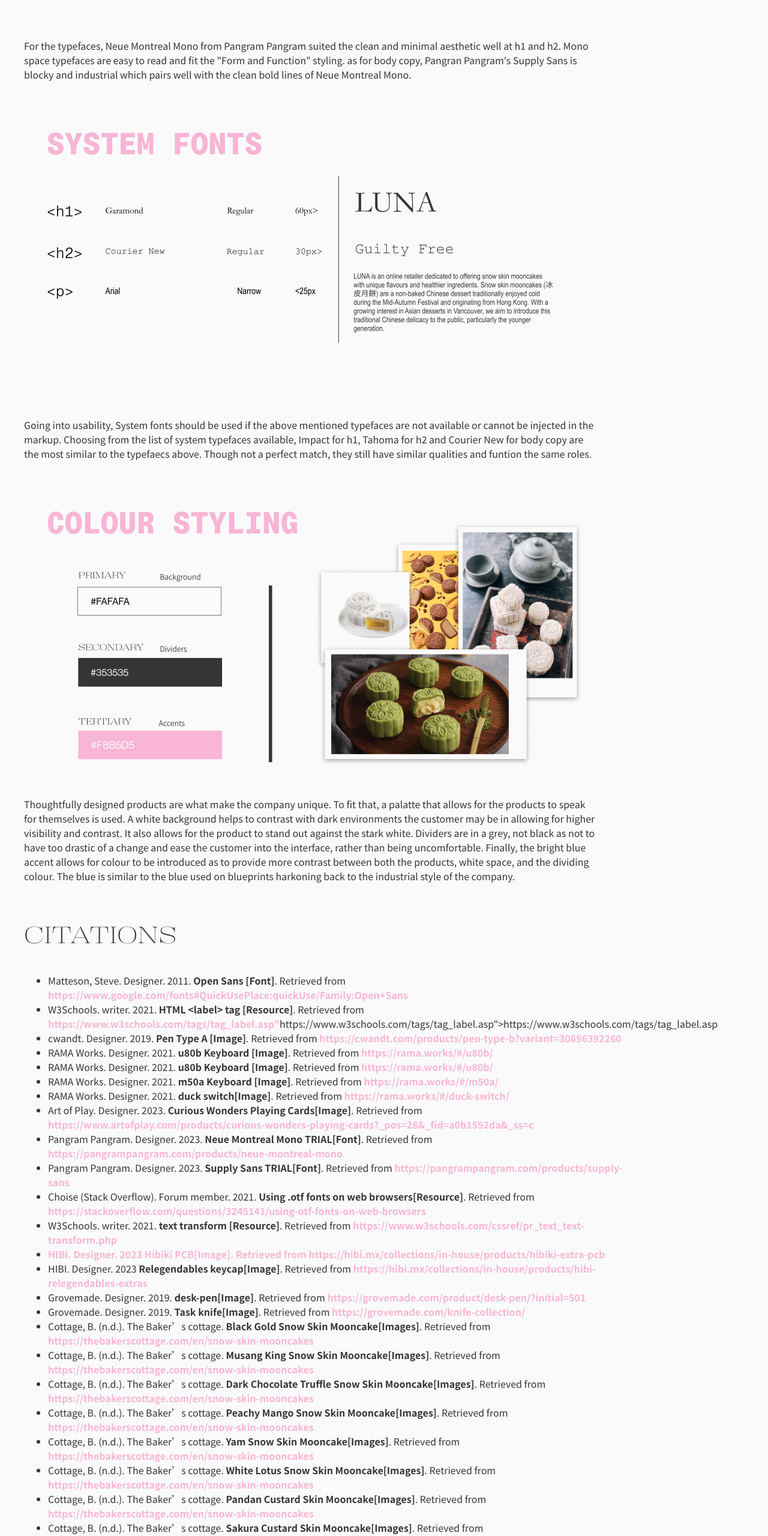
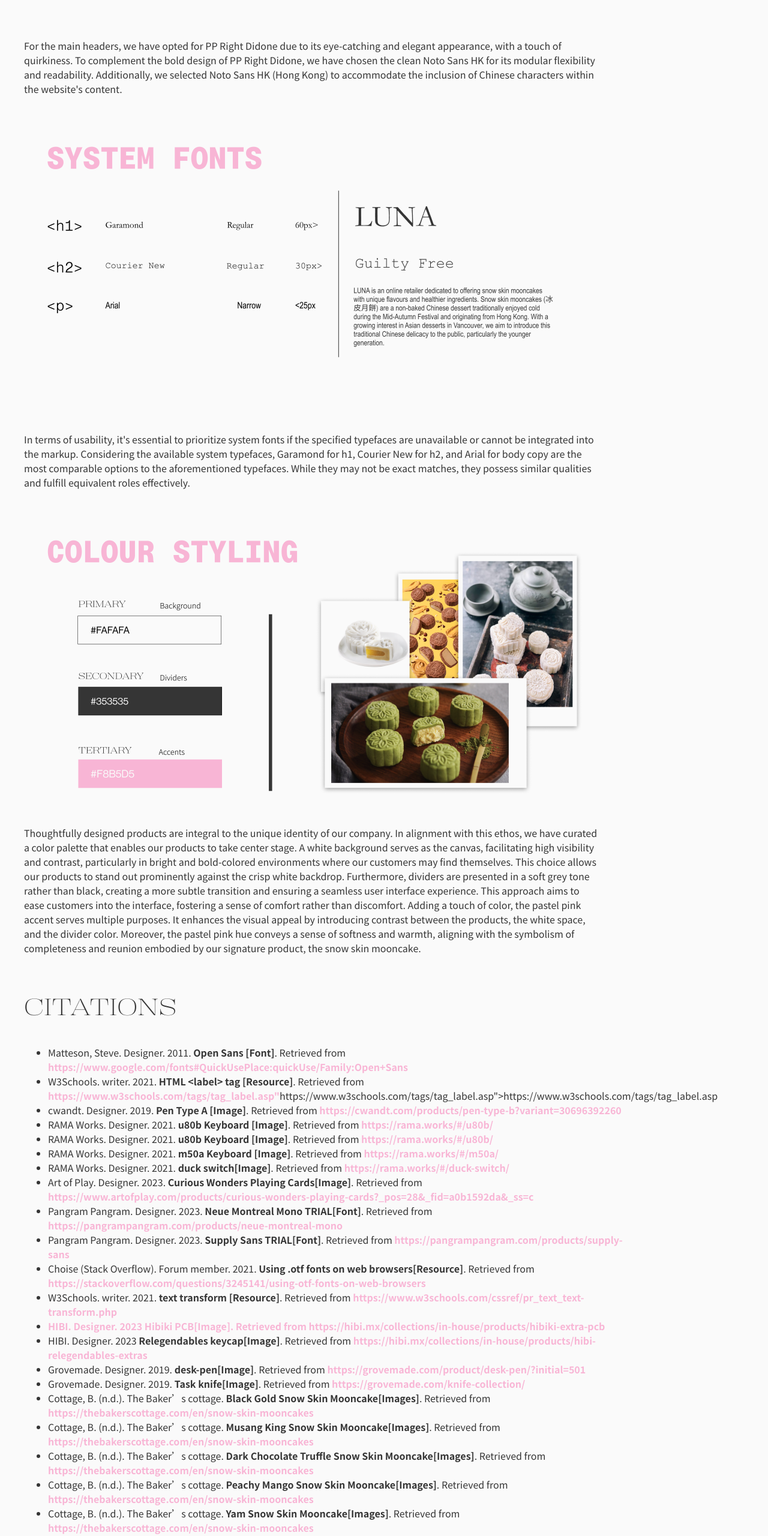
Before and after one commit to jeffrey-su/IAT_339_P02-, a plain HTML site: page IAT_339_P01-Process#301451158_V2/index.html in a window 1280 px wide. Shown: the part 9440-12000 px from the top of the page at 60% size. Drawn offline with Linux system fonts and the light colour scheme.

Commit message:
FEB 12
- edited the branding writeups
- updated all the citation

```diff
--- a/IAT_339_P01-Process#301451158_V2/index.html
+++ b/IAT_339_P01-Process#301451158_V2/index.html
@@ -547,18 +547,17 @@
 
         <div class="brandingBox">
             <img class="brandingimg1" src="img/typeStyling1920x1080.png" width="960" height="540" alt="type styling">
-            <p class="brandingp1">For the typefaces, Neue Montreal Mono from Pangram Pangram suited the clean and minimal aesthetic well at h1 and h2. Mono space typefaces are easy to read and fit the "Form and Function" styling.
-            as for body copy, Pangran Pangram's Supply Sans  is blocky and industrial which pairs well with the clean bold lines of Neue Montreal Mono.</p>
+            <p class="brandingp1">For the main headers, we have opted for PP Right Didone due to its eye-catching and elegant appearance, with a touch of quirkiness. To complement the bold design of PP Right Didone, we have chosen the clean Noto Sans HK for its modular flexibility and readability. Additionally, we selected Noto Sans HK (Hong Kong) to accommodate the inclusion of Chinese characters within the website's content.</p>
 
             <img class="brandingimg2" src="img/systemFonts1920x1080.png" width="960" height="540" alt="system font styling ">
-            <p lass="brandingp2">Going into usability, System fonts should be used if the above mentioned typefaces are not available or cannot be injected in the markup. Choosing from the list of system typefaces available,
-            Impact for h1, Tahoma for h2 and Courier New for body copy are the most similar to the typefaecs above. Though not a perfect match, they still have similar qualities and funtion the same roles.</p>
+            <p lass="brandingp2">In terms of usability, it's essential to prioritize system fonts if the specified typefaces are unavailable or cannot be integrated into the markup. Considering the available system typefaces, Garamond for h1, Courier New for h2, and Arial for body copy are the most comparable options to the aforementioned typefaces. While they may not be exact matches, they possess similar qualities and fulfill equivalent roles effectively.</p>
 
             <img class="brandingimg3" src="img/colourStyling1920x1080.png" width="960" height="540" alt="colour styling">
-            <p lass="brandingp3">Thoughtfully designed products are what make the company unique. To fit that, a palatte that allows for the products to speak for themselves is used. A white background helps to contrast with dark environments
-            the customer may be in allowing for higher visibility and contrast. It also allows for the product to stand out against the stark white. Dividers are in a grey, not black as not to have too drastic of a change
-            and ease the customer into the interface, rather than being uncomfortable. Finally, the bright blue accent allows for colour to be introduced as to provide more contrast between both the products, white space, and
-            the dividing colour. The blue is similar to the blue used on blueprints harkoning back to the industrial style of the company.</p>
+            <p lass="brandingp3">Thoughtfully designed products are integral to the unique identity of our company. In alignment with this ethos, we have curated a color palette that enables our products to take center stage. A white background serves as the canvas, facilitating high visibility and contrast, particularly in bright and bold-colored environments where our customers may find themselves. This choice allows our products to stand out prominently against the crisp white backdrop.
+
+                Furthermore, dividers are presented in a soft grey tone rather than black, creating a more subtle transition and ensuring a seamless user interface experience. This approach aims to ease customers into the interface, fostering a sense of comfort rather than discomfort.
+
+                Adding a touch of color, the pastel pink accent serves multiple purposes. It enhances the visual appeal by introducing contrast between the products, the white space, and the divider color. Moreover, the pastel pink hue conveys a sense of softness and warmth, aligning with the symbolism of completeness and reunion embodied by our signature product, the snow skin mooncake.</p>
         </div>
 
 
@@ -597,9 +596,28 @@
 
         <li>Cottage, B. (n.d.). The Baker’s cottage. <strong>White Lotus Snow Skin Mooncake[Images]</strong>. Retrieved from <a href="https://thebakerscottage.com/en/snow-skin-mooncakes ">https://thebakerscottage.com/en/snow-skin-mooncakes </a></li>
 
-        <li>Cottage, B. (n.d.). The Baker’s cottage. <strong>Pandan Custard Skin Mooncake[Images]</strong>. Retrieved from <a href="https://thebakerscottage.com/en/snow-skin-mooncakes ">https://thebakerscottage.com/en/snow-skin-mooncakes </a></li>
+        <li>Cottage, B. (n.d.). The Baker’s cottage. <strong>Pandan Custard Snow Skin Mooncake[Images]</strong>. Retrieved from <a href="https://thebakerscottage.com/en/snow-skin-mooncakes ">https://thebakerscottage.com/en/snow-skin-mooncakes </a></li>
 
-        <li>Cottage, B. (n.d.). The Baker’s cottage. <strong>Sakura Custard Skin Mooncake[Images]</strong>. Retrieved from <a href="https://thebakerscottage.com/en/snow-skin-mooncakes ">https://thebakerscottage.com/en/snow-skin-mooncakes </a></li>
+        <li>Cottage, B. (n.d.). The Baker’s cottage. <strong>Sakura Custard Snow Skin Mooncake[Images]</strong>. Retrieved from <a href="https://thebakerscottage.com/en/snow-skin-mooncakes ">https://thebakerscottage.com/en/snow-skin-mooncakes </a></li>
+
+        <li>Cottage, B. (n.d.). Ding Mooncake. (n.d.). Snow Skin Mooncake – Mooncake Singapore: Award-winning Mooncakes by Ding Bakery. Mooncake Singapore | Award-Winning Mooncakes by Ding Bakery - Premium Mooncakes Masterly Handmade to Perfection. <strong>Avocado Snow Skin Mooncake[Image]</strong>. Retrieved from <a href="https://www.dingmooncake.com/product-category/mooncake/snow-skin-mooncake/ ">https://www.dingmooncake.com/product-category/mooncake/snow-skin-mooncake/</a></li>
+
+        <li>Cottage, B. (n.d.). Ding Mooncake. (n.d.). Snow Skin Mooncake – Mooncake Singapore: Award-winning Mooncakes by Ding Bakery. Mooncake Singapore | Award-Winning Mooncakes by Ding Bakery - Premium Mooncakes Masterly Handmade to Perfection. <strong>Hazelnut Snow Skin Mooncake[Image]</strong>. Retrieved from <a href="https://www.dingmooncake.com/product-category/mooncake/snow-skin-mooncake/ ">https://www.dingmooncake.com/product-category/mooncake/snow-skin-mooncake/</a></li>
+
+        <li>Cottage, B. (n.d.). Ding Mooncake. (n.d.). Snow Skin Mooncake – Mooncake Singapore: Award-winning Mooncakes by Ding Bakery. Mooncake Singapore | Award-Winning Mooncakes by Ding Bakery - Premium Mooncakes Masterly Handmade to Perfection. <strong>Coconut Snow Skin Mooncake[Image]</strong>. Retrieved from <a href="https://www.dingmooncake.com/product-category/mooncake/snow-skin-mooncake/ ">https://www.dingmooncake.com/product-category/mooncake/snow-skin-mooncake/</a></li>
+
+        <li>Jasma, J. (2022, August 15). Blue Snow Skin Mooncakes. Jasma Fusion Cuisine. <strong>Blue Snow Skin Mooncakes[Image]</strong>. Retrieved from <a href="https://www.dingmooncake.com/product-category/mooncake/snow-skin-mooncake/ ">https://www.dingmooncake.com/product-category/mooncake/snow-skin-mooncake/</a></li>
+
+        <li>Guo, W. (2022, August 2). Snow skin mooncake with custard filling (冰皮月饼). Red House Spice. <strong>Green Custard Snow Skin Mooncake[Image]</strong>. Retrieved from <a href="https://www.dingmooncake.com/product-category/mooncake/snow-skin-mooncake/ ">https://www.dingmooncake.com/product-category/mooncake/snow-skin-mooncake/</a></li>
+
+
+        <li>Snow skin mooncake set. Daan Go Cake Lab | Vancouver. <strong>Premium D24 Durian Snow Skin Mooncake[Image]</strong>. Retrieved from <a href="https://van.daango.com/products/mooncake-set ">https://van.daango.com/products/mooncake-set</a></li>
+
+        <li>Snow skin mooncake set. Daan Go Cake Lab | Vancouver. <strong>Matcha Yuzu Snow Skin Mooncake[Image]</strong>. Retrieved from <a href="https://van.daango.com/products/mooncake-set ">https://van.daango.com/products/mooncake-set</a></li>
+
+        <li>Snow skin mooncake set. Daan Go Cake Lab | Vancouver. <strong>Jamocha Nut Snow Skin Mooncake[Image]</strong>. Retrieved from <a href="https://van.daango.com/products/mooncake-set ">https://van.daango.com/products/mooncake-set</a></li>
+
+        <li>Snow skin mooncake set. Daan Go Cake Lab | Vancouver. <strong>Salted Egg Yolk Snow Skin Mooncake[Image]</strong>. Retrieved from <a href="https://van.daango.com/products/mooncake-set ">https://van.daango.com/products/mooncake-set</a></li>
 
       </ul>
 
```
